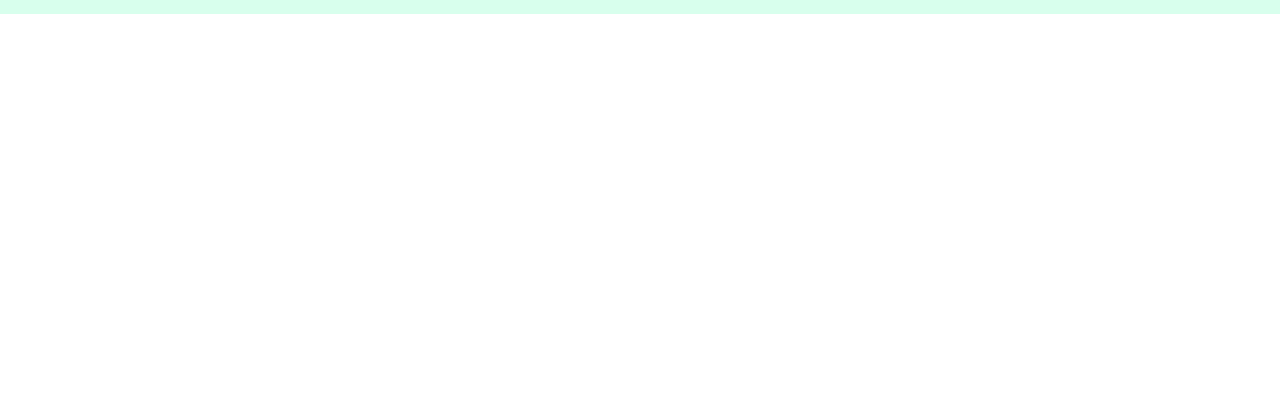
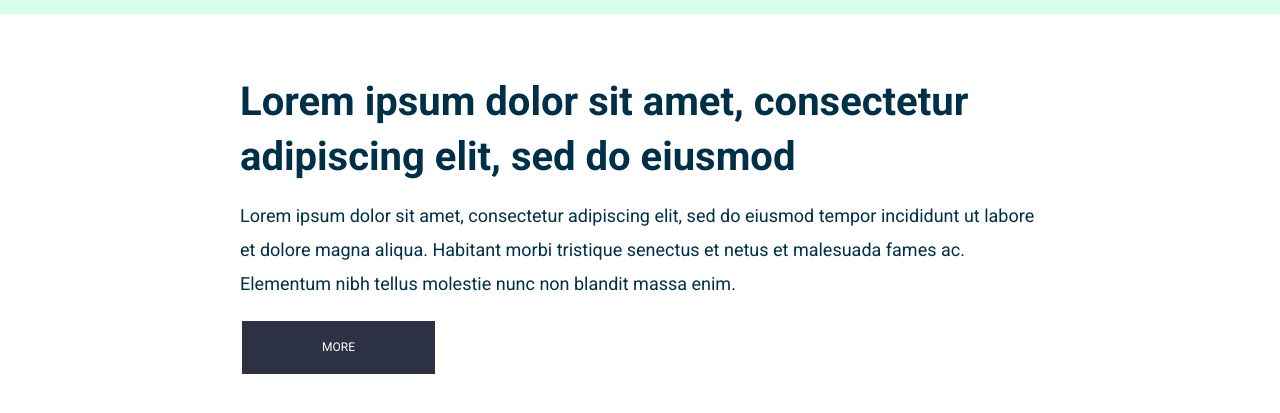
Before and after one commit to senjansen/senjansen.github.io, a plain HTML site: page index.html in a window 1280 px wide. Shown: the part 559-972 px from the top of the page. Before the commit the page ends 800 px from the top, so only its background shows below. Drawn offline with Linux system fonts and the light colour scheme.

Commit message:
add section intro

```diff
--- a/assets/css/style.css
+++ b/assets/css/style.css
@@ -13,14 +13,30 @@ body {
     width: 800px;
     margin-right: auto;
     margin-left: auto;
-    padding-left: 10px;
-    padding-right: 10px;
+    padding-left: 15px;
+    padding-right: 15px;
+}
+.button {
+    background-color: #2c3243;
+    border: none;
+    color: white;
+    padding: 15px 80px;
+    text-align: center;
+    text-decoration: none;
+    display: inline-block;
+    margin: 4px 2px;
+    cursor: pointer;
+    font-size: 12px;
 }
 h1 {
     font-size: 54px;
     line-height: 60px;
     letter-spacing: 1px;
     margin-bottom: 1rem;
+}
+h2 {
+    font-size: 40px;
+    line-height: 55px;
 }
 p {
     margin-bottom: 1rem;
@@ -79,3 +95,15 @@ li a {
 .text-wrapper {
     padding: 70px 15px;
 }
+
+/* Intro */
+.intro {
+    padding-top: 60px;
+    padding-bottom: 60px;
+}
+.intro img {
+    padding: 15px 0;
+}
+.intro p {
+    margin-top: 15px;
+}
--- a/index.html
+++ b/index.html
@@ -41,5 +41,17 @@
             </div>
         </div>
     </div>
+
+    <div class="intro">
+        <div class="container">
+            <div class="">
+                <h2>Lorem ipsum dolor sit amet, consectetur adipiscing elit, sed do eiusmod</h2>
+                <p>Lorem ipsum dolor sit amet, consectetur adipiscing elit, sed do eiusmod tempor incididunt ut labore et dolore magna aliqua. Habitant morbi tristique senectus et netus et malesuada fames ac. Elementum nibh tellus molestie nunc non blandit massa enim.</p>
+
+                <a href="#" class="button">MORE</a>
+            </div>
+        </div>
+    </div>
+
 </body>
 </html>
```
Also changed, not shown: 2 other files.
